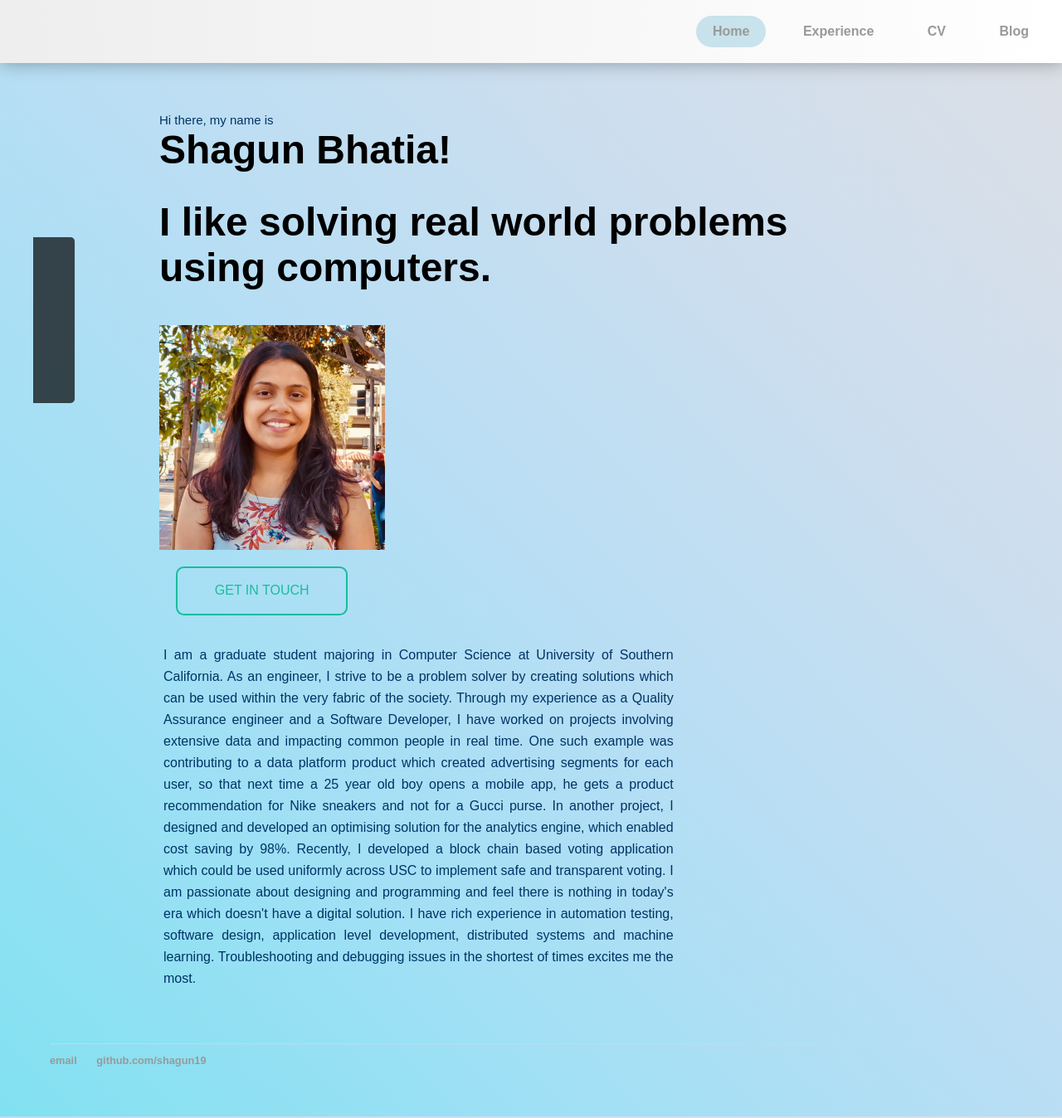
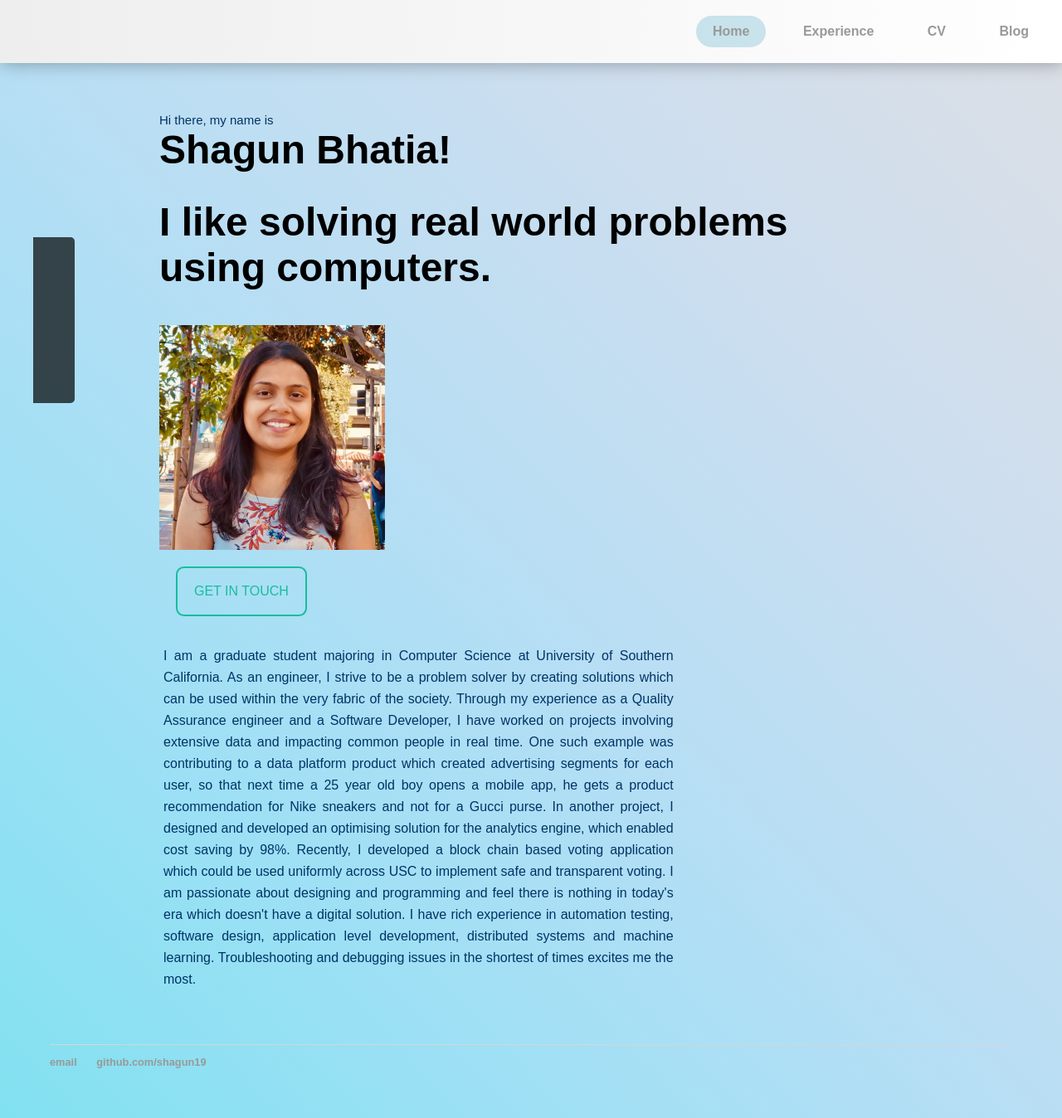
Before and after one commit to shagun19/shagun19.github.io, a Jekyll site: the page index.html, which Jekyll copies as it is, in a window 1280 px wide. Shown: the whole page at 83% size. Built offline with Jekyll 4.4.1, drawn with Linux system fonts in a browser that asks for light colours; some web fonts are replaced.

Commit message:
get in touch button test

```diff
--- a/css/button.css
+++ b/css/button.css
@@ -8,11 +8,11 @@
   cursor: pointer;
   display: flex;
   align-self: center;
-  font-size: 1rem;
+  font-size: 16px;
   font-weight: 400;
   line-height: 1;
   margin: 20px;
-  padding: 1.2em 2.8em;
+  padding: 20px 20px;
   text-decoration: none;
   text-align: center;
   text-transform: uppercase;
```
